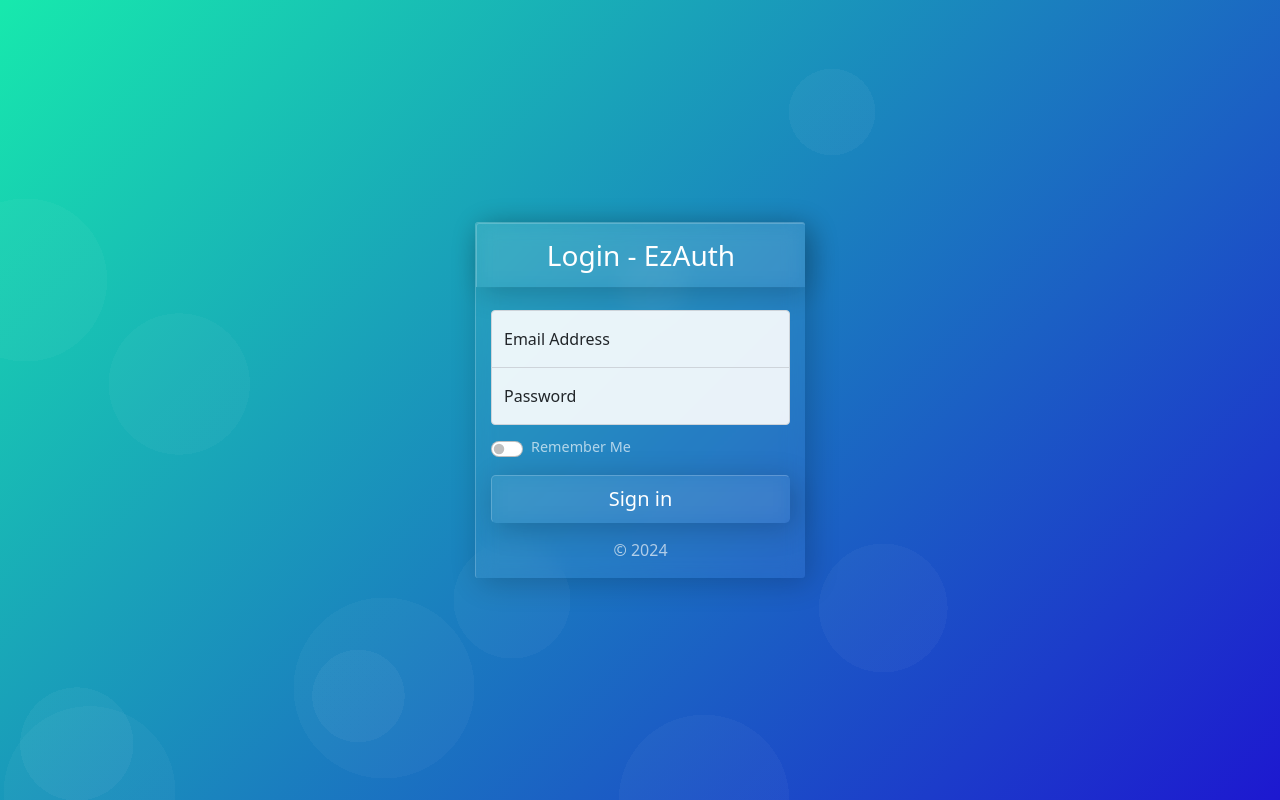
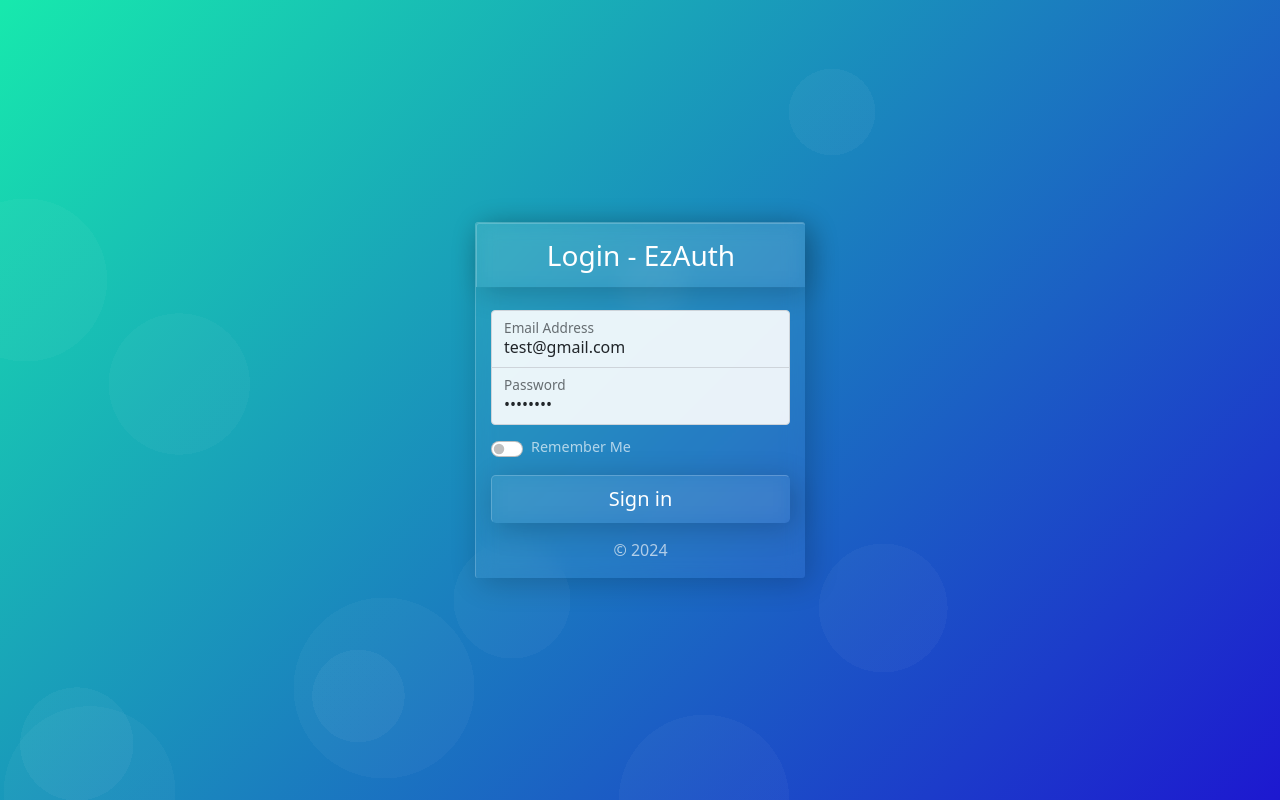
Before and after one commit to elmyrockers/EzAuth, a PHP site: page /examples/login_form.php in a window 1280 px wide. Run offline with PHP 8.4, Linux system fonts and the light colour scheme; data that the repository does not hold is empty.

Commit message:
Update examples

```diff
--- a/examples/config.php
+++ b/examples/config.php
@@ -32,9 +32,9 @@ Debug::enable();
 
 			'logout_redirect' => '/auth/login/',
 			'member_area' => [
-				ROLE_USER => '/member/user/',
-				ROLE_ADMIN => '/member/admin/',
-				ROLE_SUPERADMIN => '/member/superadmin/'
+				ROLE_USER => '/elmyrockers/EzAuth/member/user/',
+				ROLE_ADMIN => '/elmyrockers/EzAuth/member/admin/',
+				ROLE_SUPERADMIN => '/elmyrockers/EzAuth/member/superadmin/'
 			],
 			'verify_email' => 'elmyrockers/EzAuth/examples/verify_email.php',  // Specify page for email verification
 			'reset_password' => '', // Specify page for reset password
--- a/examples/login_form.php
+++ b/examples/login_form.php
@@ -12,18 +12,18 @@
 		<main class="form-signin">
 			<?=$flash ?>
 			<h1 class="h3">Login - EzAuth</h1>
-			<form action="">
+			<form method="post">
 				<div class="form-floating">
-					<input type="email" class="form-control" id="floatingInput" placeholder="name@example.com" required>
+					<input name="email" type="email" class="form-control" id="floatingInput" placeholder="Email Address" required value="test@gmail.com">
 					<label for="floatingInput">Email Address</label>
 				</div>
 				<div class="form-floating">
-					<input type="password" class="form-control" id="floatingPassword" placeholder="Password" required>
+					<input name="password" type="password" class="form-control" id="floatingPassword" placeholder="Password" required value="Test@123">
 					<label for="floatingPassword">Password</label>
 				</div>
 				<div class="checkbox mb-3">
 					<div class="form-check form-switch">
-						<input class="form-check-input" type="checkbox" value="1" name="remember_me" id="rememberMeSwitch">
+						<input class="form-check-input" type="checkbox" value="1" name="remember" id="rememberMeSwitch">
 						<label class="form-check-label" for="rememberMeSwitch"> Remember Me</label>
 					</div>
 				</div>
--- a/examples/verify_email.php
+++ b/examples/verify_email.php
@@ -1,4 +1,5 @@
 <?php
 require_once 'config.php';
 list( $status, $flash ) = $ezauth->verify_email( 'login.php' );
+
 echo $flash;
```
